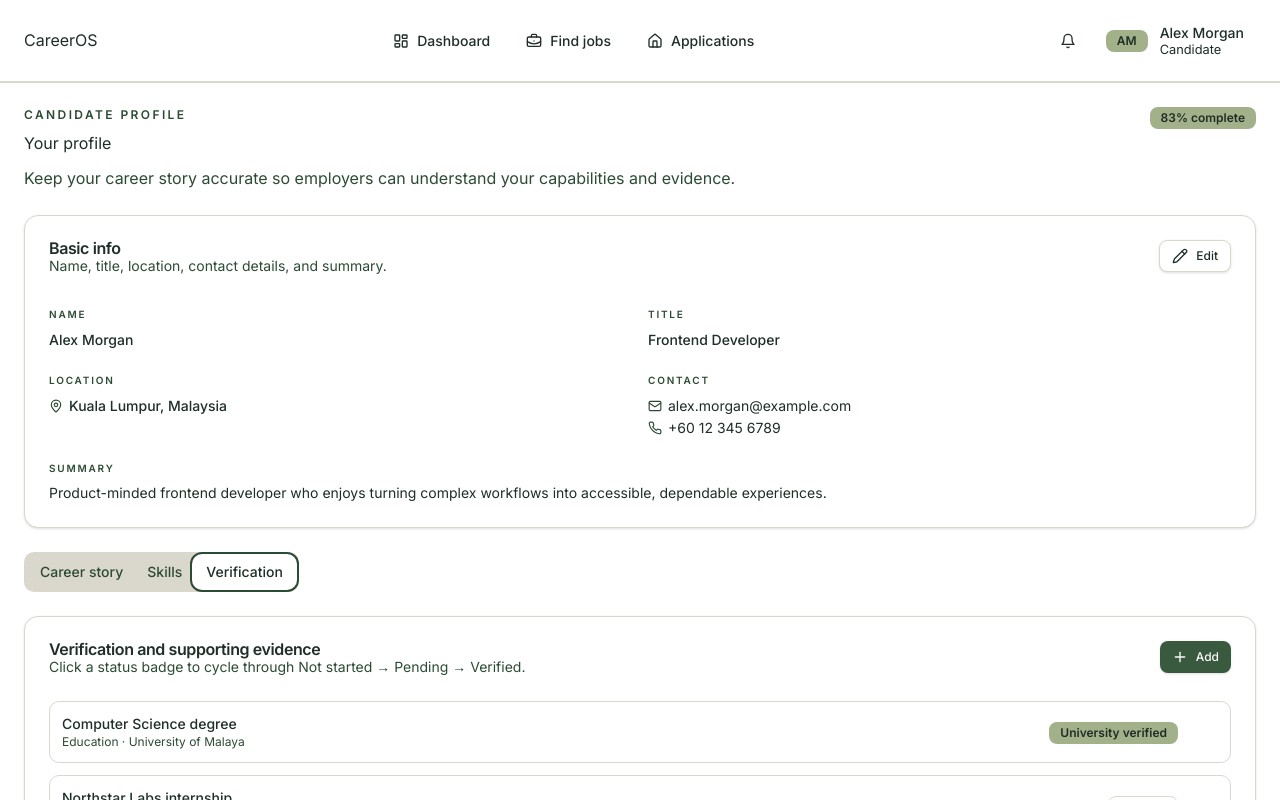
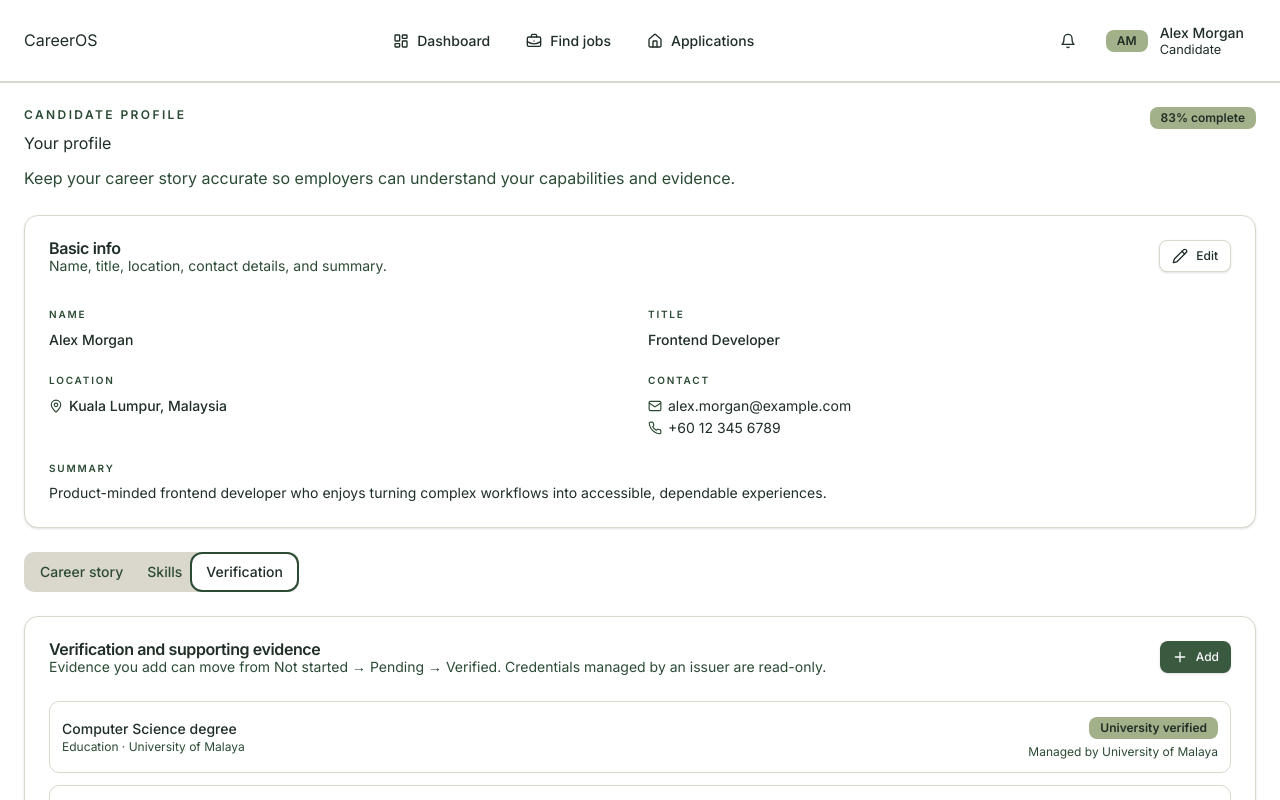
Before and after one commit to davidlaw373-glitch/talentbank-tech-hackathon-2cm, a Next.js app: page /candidate/profile in a window 1280 px wide. Both pictures are taken after a click on the tab "Verification". Shown: the top 800 px of the page. Built offline with nearby package versions, Linux system fonts and the light colour scheme.

Commit message:
fix: protect university-issued candidate evidence

```diff
--- a/src/components/features/candidate/profile-overview.tsx
+++ b/src/components/features/candidate/profile-overview.tsx
@@ -65,6 +65,10 @@ type Evidence = {
   issuer?: string;
   displayStatus?: string;
 };
+
+function canEditEvidenceStatus(evidence: Evidence) {
+  return !evidence.issuer && !evidence.displayStatus;
+}
 
 type ProfileFormState = {
   name: string;
@@ -350,9 +354,11 @@ export function ProfileOverview() {
 
   const toggleEvidenceStatus = (id: string) => {
     setEvidence((ev) =>
-      ev.map((e) =>
-        e.id === id
-          ? {
+      ev.map((e) => {
+        if (e.id !== id) return e;
+        if (!canEditEvidenceStatus(e)) return e;
+
+        return {
           ...e,
           status:
             e.status === "Not started"
@@ -360,9 +366,8 @@ export function ProfileOverview() {
               : e.status === "Pending"
                 ? "Verified"
                 : "Not started",
-            }
-          : e
-      )
+        };
+      })
     );
   };
 
@@ -769,8 +774,8 @@ export function ProfileOverview() {
                   <h2>Verification and supporting evidence</h2>
                 </CardTitle>
                 <CardDescription>
-                  Click a status badge to cycle through Not started → Pending
-                  → Verified.
+                  Evidence you add can move from Not started → Pending →
+                  Verified. Credentials managed by an issuer are read-only.
                 </CardDescription>
               </div>
               <Button size="sm" onClick={addEvidence}>
@@ -803,10 +808,11 @@ export function ProfileOverview() {
                         {item.issuer ? `${item.type} \u00B7 ${item.issuer}` : item.type}
                       </p>
                     </div>
+                    {canEditEvidenceStatus(item) ? (
                       <button
                         type="button"
                         onClick={() => toggleEvidenceStatus(item.id)}
-                      aria-label={`Status: ${item.status === "Verified" && item.displayStatus ? item.displayStatus : item.status}. Click to change.`}
+                        aria-label={`Status: ${item.status}. Click to change.`}
                         className="focus-visible:outline-none focus-visible:ring-1 focus-visible:ring-ring"
                       >
                         <Badge
@@ -822,22 +828,36 @@ export function ProfileOverview() {
                             item.status === "Not started" && "opacity-60"
                           )}
                         >
-                        {item.status === "Verified" && item.displayStatus
-                          ? item.displayStatus
-                          : item.status}
+                          {item.status}
                         </Badge>
                       </button>
+                    ) : (
+                      <div className="text-right">
+                        <Badge variant="secondary">
+                          {item.displayStatus ?? item.status}
+                        </Badge>
+                        {item.issuer && (
+                          <p className="mt-1 text-xs text-muted-foreground">
+                            Managed by {item.issuer}
+                          </p>
+                        )}
+                      </div>
+                    )}
+                    {canEditEvidenceStatus(item) && (
                       <Button
                         size="icon"
                         variant="ghost"
                         className="h-7 w-7 text-destructive opacity-0 transition-opacity group-hover:opacity-100"
                         aria-label="Delete evidence"
                         onClick={() =>
-                        setEvidence((ev) => ev.filter((x) => x.id !== item.id))
+                          setEvidence((ev) =>
+                            ev.filter((x) => x.id !== item.id)
+                          )
                         }
                       >
                         <Trash2 className="h-3.5 w-3.5" />
                       </Button>
+                    )}
                   </div>
                 ))
               )}
```
Lines whose indentation alone changed are shown as unchanged.
